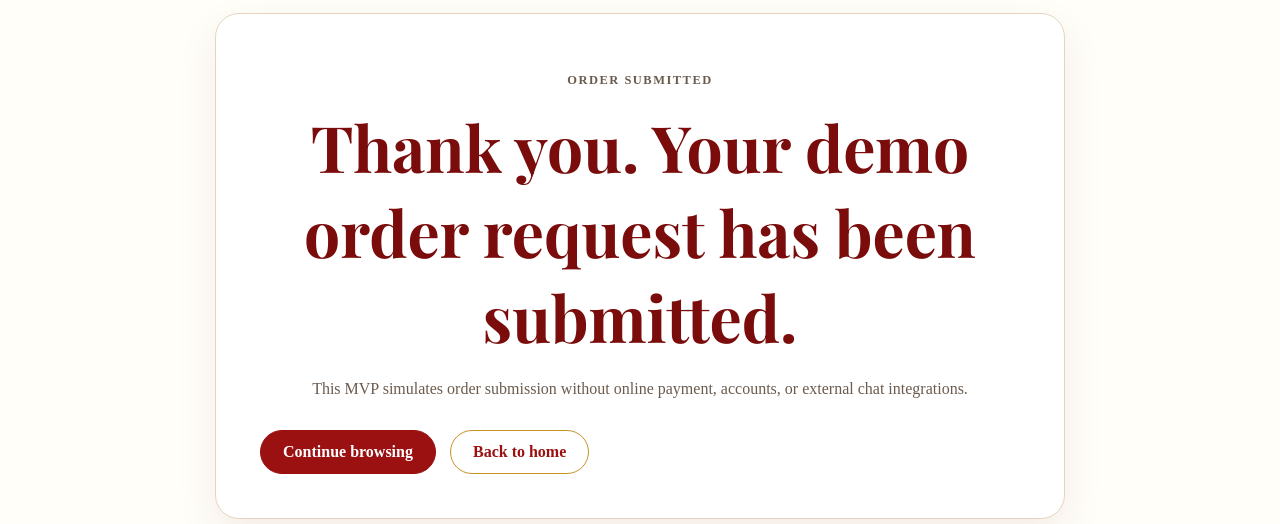
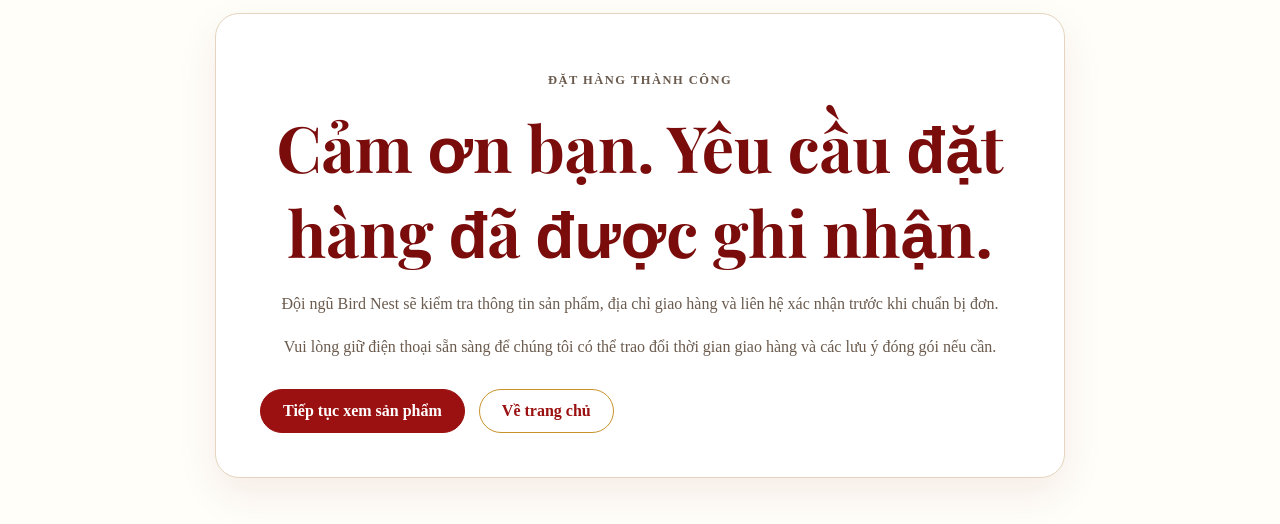
Before and after one commit to longvoai2003/bird-nest, a Next.js app: page /order-success in a window 1280 px wide. Shown: the part 138-662 px from the top of the page. Built offline with nearby package versions, Linux system fonts and the light colour scheme; no server answers; a web font is replaced by a local one.

Commit message:
fix: fix bug when merging

```diff
--- a/app/order-success/page.tsx
+++ b/app/order-success/page.tsx
@@ -4,13 +4,14 @@ export default function OrderSuccessPage({ searchParams }: { searchParams: { ord
   return (
     <section className="section">
       <div className="container card successPage">
-        <p className="eyebrow">Order submitted</p>
-        <h1>Thank you. Your demo order request has been submitted.</h1>
-        {searchParams.orderId ? <p>Your order reference is <strong>{searchParams.orderId}</strong>.</p> : null}
-        <p>This MVP simulates order submission without online payment, accounts, or external chat integrations.</p>
+        <p className="eyebrow">Đặt hàng thành công</p>
+        <h1>Cảm ơn bạn. Yêu cầu đặt hàng đã được ghi nhận.</h1>
+        {searchParams.orderId ? <p>Mã đơn hàng của bạn là <strong>{searchParams.orderId}</strong>.</p> : null}
+        <p>Đội ngũ Bird Nest sẽ kiểm tra thông tin sản phẩm, địa chỉ giao hàng và liên hệ xác nhận trước khi chuẩn bị đơn.</p>
+        <p>Vui lòng giữ điện thoại sẵn sàng để chúng tôi có thể trao đổi thời gian giao hàng và các lưu ý đóng gói nếu cần.</p>
         <div className="heroActions">
-          <LinkButton href="/products">Continue browsing</LinkButton>
-          <LinkButton href="/" variant="secondary">Back to home</LinkButton>
+          <LinkButton href="/products">Tiếp tục xem sản phẩm</LinkButton>
+          <LinkButton href="/" variant="secondary">Về trang chủ</LinkButton>
         </div>
       </div>
     </section>
```
Also changed, not shown: app/checkout/page.tsx (+22 -8 lines).
